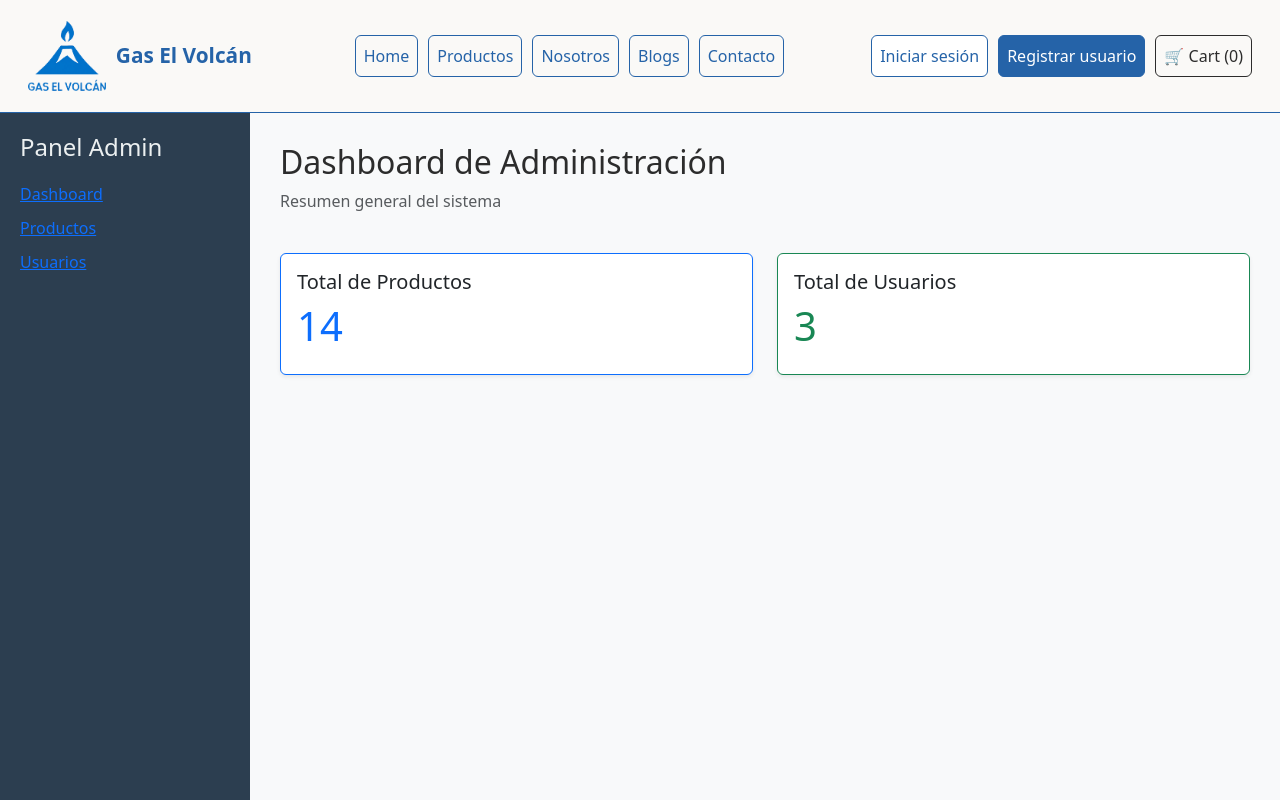
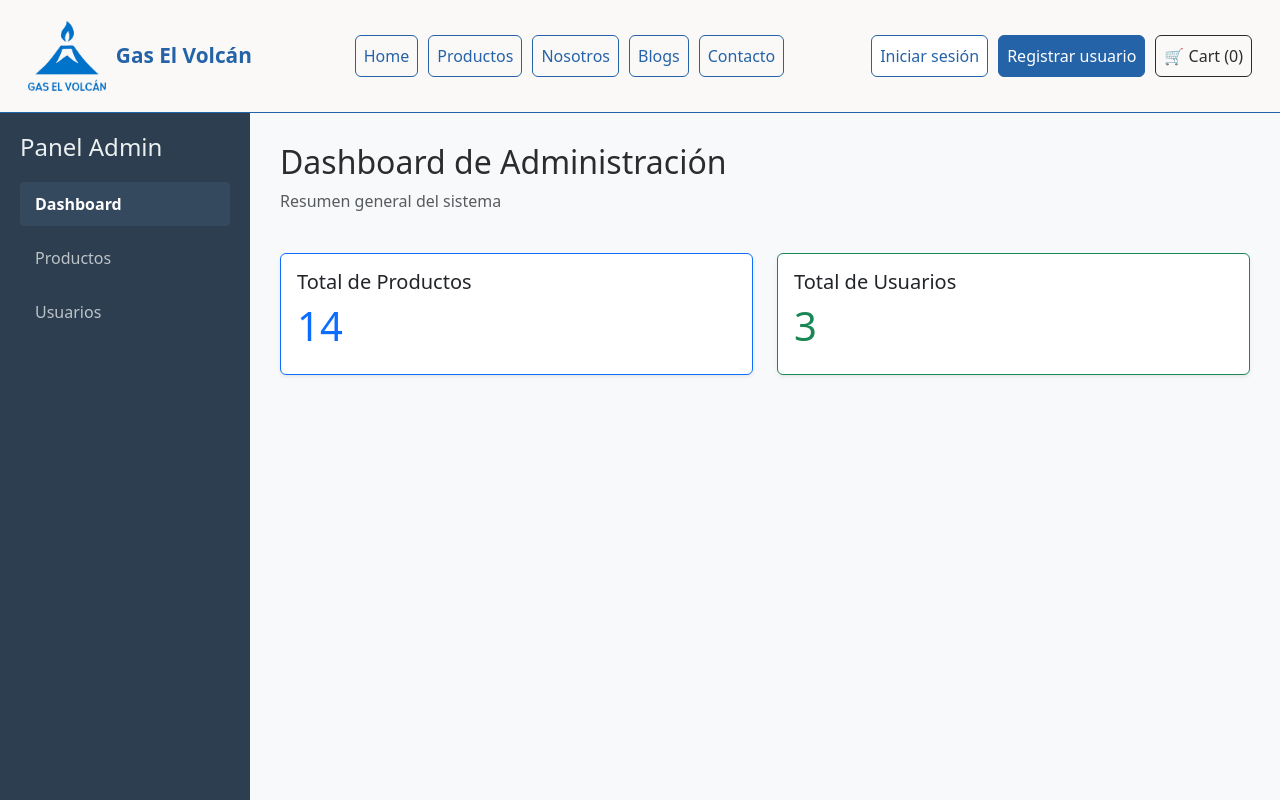
Before and after one commit to Blxmhe/gas-el-volcan-avance2, a React (Vite) app: page /admin in a window 1280 px wide. Shown: the top 800 px of the page. Built offline with nearby package versions, Linux system fonts and the light colour scheme.

Commit message:
style: arreglar estilos de los links de la sidebar del admin

```diff
--- a/src/components/Menu.css
+++ b/src/components/Menu.css
@@ -102,3 +102,39 @@
     margin-top: 10px;
   }
 }
+
+/* Usuario con sesión iniciada */
+
+/* Ir a Admin: botón contorneado azul */
+.acciones-usuario .btn-admin {
+  color: var(--color-primario);
+  border: 1px solid var(--color-primario);
+  background-color: white;
+}
+
+.acciones-usuario .btn-admin:hover,
+.acciones-usuario .btn-admin.active {
+  background-color: var(--color-primario);
+  color: white;
+}
+
+/* Nombre del usuario: cajita celeste, no es un botón */
+.acciones-usuario .saludo-usuario {
+  color: var(--color-primario);
+  background-color: #eaf1fb;
+  border: 1px solid var(--color-primario);
+  cursor: default;
+}
+
+/* Cerrar sesión: botón contorneado rojo */
+.acciones-usuario .btn-logout {
+  color: #b02a37;
+  border: 1px solid #b02a37;
+  background-color: white;
+  cursor: pointer;
+}
+
+.acciones-usuario .btn-logout:hover {
+  background-color: #b02a37;
+  color: white;
+}
--- a/src/components/Menu.jsx
+++ b/src/components/Menu.jsx
@@ -53,14 +53,16 @@ function Menu() {
             {usuario ? (
               <>
                 {puedeAdministrar && (
-                  <Nav.Link as={NavLink} to="/admin">
+                  <Nav.Link as={NavLink} to="/admin" className="btn-admin">
                     Ir a Admin
                   </Nav.Link>
                 )}
                 <Nav.Link as="span" className="saludo-usuario">
                   👤 {usuario.nombre.split(' ')[0]}
                 </Nav.Link>
-                <Nav.Link onClick={cerrarSesion}>Cerrar sesión</Nav.Link>
+                <Nav.Link onClick={cerrarSesion} className="btn-logout">
+                  Cerrar sesión
+                </Nav.Link>
               </>
             ) : (
               <>
--- a/src/styles/admin.css
+++ b/src/styles/admin.css
@@ -29,19 +29,16 @@
   margin-bottom: 10px;
 }
 
-.admin-menu button {
-  background: none;
-  border: none;
+.admin-menu a {
+  display: block;
   color: #bdc3c7;
-  width: 100%;
-  text-align: left;
+  text-decoration: none;
   padding: 10px 15px;
   border-radius: 4px;
-  cursor: pointer;
 }
 
-.admin-menu button:hover,
-.admin-menu button.active {
+.admin-menu a:hover,
+.admin-menu a.active {
   background-color: #34495e;
   color: #ffffff;
   font-weight: bold;
```
